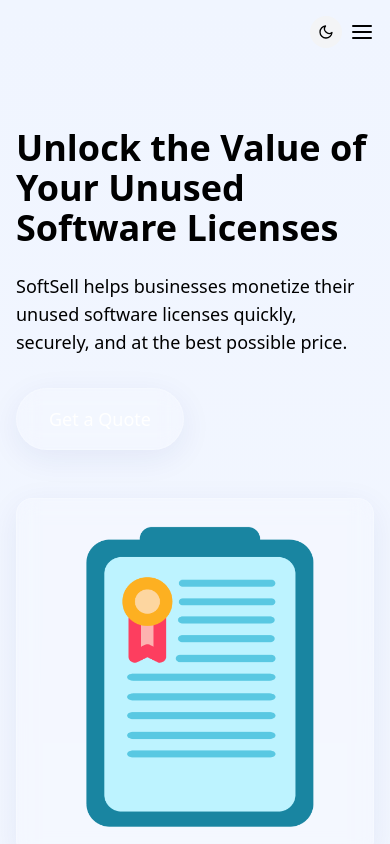
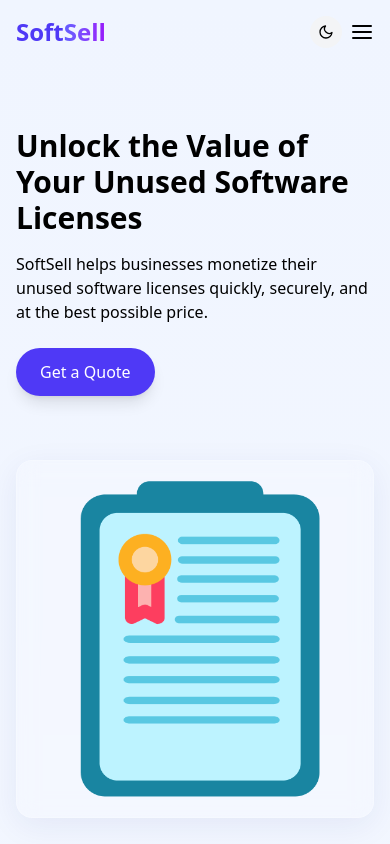
Before and after one commit to ShubhamSharma2311/credx-assignment-SoftSell-, a Next.js app: page / in a window 390 px wide. Shown: the top 844 px of the page. Built offline with nearby package versions, Linux system fonts and the light colour scheme.

Commit message:
fixes done '

```diff
--- a/app/components/ContactForm.tsx
+++ b/app/components/ContactForm.tsx
@@ -122,7 +122,7 @@
                 <motion.button
                   whileHover={{ scale: 1.05 }}
                   whileTap={{ scale: 0.95 }}
-                  className="px-6 py-3 bg-primary-600 text-white rounded-full shadow-lg"
+                  className="!bg-indigo-600 !text-white px-6 sm:px-8 py-3 sm:py-4 rounded-full text-base sm:text-lg font-medium hover:!bg-indigo-700 transition duration-300 shadow-lg"
                   onClick={() => setIsSubmitted(false)}
                 >
                   Send Another Message
@@ -237,11 +237,9 @@
                   type="submit"
                   whileHover={{ scale: 1.05 }}
                   whileTap={{ scale: 0.95 }}
-                  className={`px-8 py-4 w-full rounded-full text-white font-medium ${
-                    isSubmitting
-                      ? 'bg-primary-400 cursor-not-allowed'
-                      : 'bg-primary-600 hover:bg-primary-700'
-                  } transition duration-300 shadow-lg flex items-center justify-center`}
+                  className={`!bg-indigo-600 !text-white px-6 sm:px-8 py-3 sm:py-4 rounded-full text-base sm:text-lg font-medium hover:!bg-indigo-700 transition duration-300 shadow-lg w-full flex items-center justify-center ${
+                    isSubmitting ? 'opacity-70 cursor-not-allowed' : ''
+                  }`}
                   disabled={isSubmitting}
                 >
                   {isSubmitting ? (
--- a/app/components/Hero.tsx
+++ b/app/components/Hero.tsx
@@ -13,16 +13,16 @@
       <div className="absolute -bottom-24 -left-24 w-96 h-96 bg-primary-700 opacity-20 rounded-full filter blur-3xl" />
 
       <div className="container-custom relative z-10">
-        <div className="flex flex-col md:flex-row items-center justify-between gap-12">
+        <div className="flex flex-col md:flex-row items-center justify-between gap-8 lg:gap-12">
           {/* Text Column */}
           <motion.div
-            className="max-w-xl"
+            className="w-full md:w-1/2 lg:max-w-xl"
             initial={{ opacity: 0, x: -50 }}
             animate={{ opacity: 1, x: 0 }}
             transition={{ duration: 0.8 }}
           >
             <motion.h1
-              className="text-4xl md:text-5xl lg:text-6xl font-bold mb-6"
+              className="text-3xl sm:text-4xl md:text-4xl lg:text-5xl xl:text-6xl font-bold mb-4 md:mb-6"
               initial={{ opacity: 0, y: 20 }}
               animate={{ opacity: 1, y: 0 }}
               transition={{ delay: 0.2, duration: 0.8 }}
@@ -31,7 +31,7 @@
             </motion.h1>
 
             <motion.p
-              className="text-lg md:text-xl opacity-80 mb-8"
+              className="text-base sm:text-lg md:text-lg lg:text-xl opacity-80 mb-6 md:mb-8"
               initial={{ opacity: 0, y: 20 }}
               animate={{ opacity: 1, y: 0 }}
               transition={{ delay: 0.4, duration: 0.8 }}
@@ -46,7 +46,7 @@
               transition={{ delay: 0.6, duration: 0.8 }}
             >
               <motion.button
-                className="glass px-8 py-4 rounded-full text-lg font-medium text-white bg-primary-600 hover:bg-primary-700 transition duration-300 shadow-lg"
+                className="!bg-indigo-600 !text-white px-6 sm:px-8 py-3 sm:py-4 rounded-full text-base sm:text-lg font-medium hover:!bg-indigo-700 transition duration-300 shadow-lg"
                 whileHover={{ scale: 1.05 }}
                 whileTap={{ scale: 0.95 }}
               >
@@ -57,18 +57,18 @@
 
           {/* Lottie Animation Column */}
           <motion.div
-            className="w-full md:w-2/5"
+            className="w-full md:w-1/2 mt-8 md:mt-0"
             initial={{ opacity: 0, x: 50 }}
             animate={{ opacity: 1, x: 0 }}
             transition={{ duration: 0.8 }}
           >
-            <div className="glass rounded-2xl p-6 shadow-glass">
+            <div className="glass rounded-2xl p-4 md:p-6 shadow-glass">
               <Player
                 autoplay
                 loop
                 // since the file lives in public/, this will fetch /animation.json
                 src="/licence.json"
-                style={{ width: "100%", height: "auto" }}
+                style={{ width: "100%", height: "100%", minHeight: "250px" }}
               />
             </div>
           </motion.div>
--- a/app/components/Navbar.tsx
+++ b/app/components/Navbar.tsx
@@ -32,8 +32,9 @@
           className="flex items-center"
           whileHover={{ scale: 1.05 }}
         >
-          <span className="text-2xl font-bold bg-gradient-to-r from-primary-500 to-primary-700 bg-clip-text text-transparent">
-            SoftSell
+          <span className="text-2xl font-bold">
+            <span className="text-indigo-600">Soft</span>
+            <span className="bg-gradient-to-r from-indigo-500 to-purple-600 bg-clip-text text-transparent">Sell</span>
           </span>
         </motion.div>
 
```
